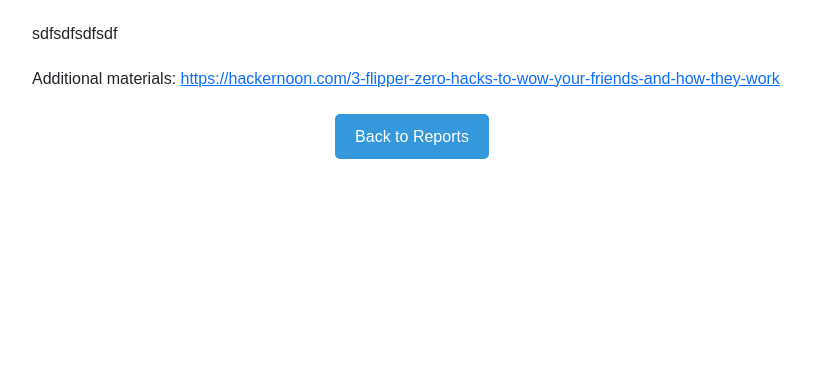
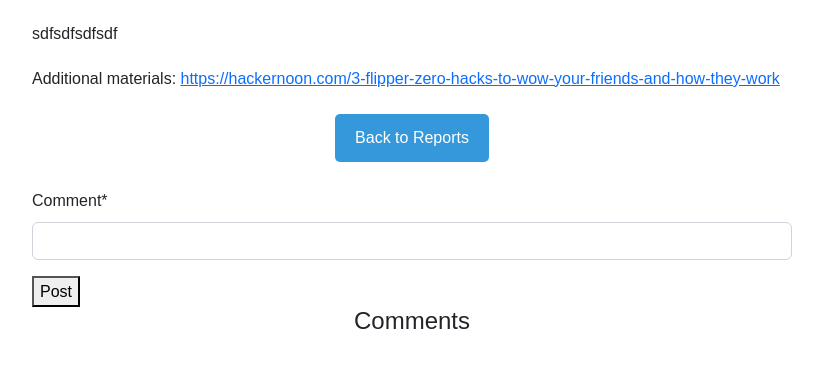
Before and after one commit to SvetlozarDulev/cyber_blog, a Django app: page /reports/7 in a window 1280 px wide. Shown: the part 175-543 px from the top of the page, without its empty margins (228-1051 px from the left). Run offline with Django 4.2, Linux system fonts and the light colour scheme; data comes from the database, SQL or seed files in the repository; both versions use the stored data as it was after the commit; some libraries are stand-ins or nearby versions.

Commit message:
comments app

```diff
--- /dev/null
+++ b/regularexam/reports/forms.py
@@ -0,0 +1,7 @@
+from django import forms
+from .models import Comment
+
+class CommentForm(forms.ModelForm):
+    class Meta:
+        model = Comment
+        fields = ("comment", )
--- a/regularexam/reports/models.py
+++ b/regularexam/reports/models.py
@@ -1,3 +1,5 @@
+from django.utils import timezone
+
 from django.db import models
 from django.urls import reverse
 from django.conf import settings
@@ -22,3 +24,16 @@ class Report(models.Model):
 
     def get_absolute_url(self):
         return reverse('report_detail', kwargs={'pk': self.pk})
+
+
+class Comment(models.Model):
+    report = models.ForeignKey(Report, on_delete=models.CASCADE)
+    author = models.ForeignKey(settings.AUTH_USER_MODEL, on_delete=models.CASCADE)
+    comment = models.CharField(max_length=200)
+    post_date = models.DateTimeField(default=timezone.now)
+
+    def __str__(self):
+        return self.comment
+
+    def get_absolute_url(self):
+        return reverse('report_list')
--- a/regularexam/reports/views.py
+++ b/regularexam/reports/views.py
@@ -1,7 +1,11 @@
 from django.contrib.auth.mixins import LoginRequiredMixin, UserPassesTestMixin
+from django.http import request
+from django.shortcuts import redirect
 from django.urls import reverse_lazy
 from django.views.generic import ListView, DetailView, DeleteView, UpdateView, CreateView
 from .models import Report
+from .forms import CommentForm
+from .. import settings
 
 
 # Create your views here.
@@ -39,6 +43,22 @@ class ReportDetailView(DetailView):
     model = Report
     template_name = 'report_detail.html'
 
+    def get_context_data(self, **kwargs):
+        context = super().get_context_data(**kwargs)
+        context['form'] = CommentForm()
+        return context
+
+    def post(self, request, *args, **kwargs):
+            form = CommentForm(request.POST, None)
+            if form.is_valid() and request.user.is_authenticated:
+                comment = form.save(commit=False)
+                comment.report = self.get_object()
+                comment.author = self.request.user
+                comment.save()
+                return redirect('report_detail', pk=comment.report.pk)
+            else:
+                return redirect('login')
+
 
 class ReportCreateView(LoginRequiredMixin, CreateView):
     model = Report
--- a/templates/home.html
+++ b/templates/home.html
@@ -3,7 +3,7 @@
 {% block title %}Home{% endblock title %}
 {% block content %}
 <div style=" display: inline-block">
-    <p><button class="btn btn-danger" style="padding:10px 20px; ">Explore Cybersecurity Reports</button></p>
+    <p><button class="btn btn-danger" style="padding:10px 20px; "><a href="{% url 'report_list' %}">Explore Cybersecurity Reports</a></button></p>
 </div>
 {#{% if user.is_authenticated and user.years_experience > 1 or user.years_experience == 0 %}#}
 {#<p>Hello {{ user.username }}! You have {{ user.years_experience }} years of experience as a writer.</p>#}
--- a/templates/report_detail.html
+++ b/templates/report_detail.html
@@ -1,4 +1,5 @@
 {% extends 'base.html' %}
+{% load crispy_forms_tags %}
 
 {% block content %}
   <!-- Add your CSS link here if you have a separate CSS file -->
@@ -63,9 +64,6 @@
         <p>
             Additional materials: <a href="{{ report.additional_materials }}">{{ report.additional_materials }}</a>
         </p>
-
-    </div>
-
     <div class="article-buttons">
         {% if user == report.author %}
       <a href="{% url 'report_edit' report.pk %}" class="article-button">Edit</a>
@@ -74,5 +72,24 @@
       <a href="{% url 'report_list' %}" class="article-button">Back to Reports</a>
     </div>
   </div>
+  <br>
+  <div>
+        <form method="post">
+            {% csrf_token %}
+            {{ form|crispy }}
+            <button type="submit">Post</button>
+        </form>
+    </div>
+  <h4 style="text-align: center">Comments</h4>
+      {% for comment in report.comment_set.all %}
+          <br>
+        <div style="display: grid" class="card">
+            <h6 style="font-size: 20px;font-style: italic;">Author: {{ comment.author  }}</h6>
+            <p>{{ comment }}</p>
+            <p>{{ comment.post_date }}</p>
+        </div>
+      {% endfor %}
+    </div>
+
 </body>
 {% endblock content %}
```
Also changed, not shown: regularexam/reports/admin.py (+11 -6 lines), db.sqlite3, regularexam/reports/migrations/0002_comment.py (added).
